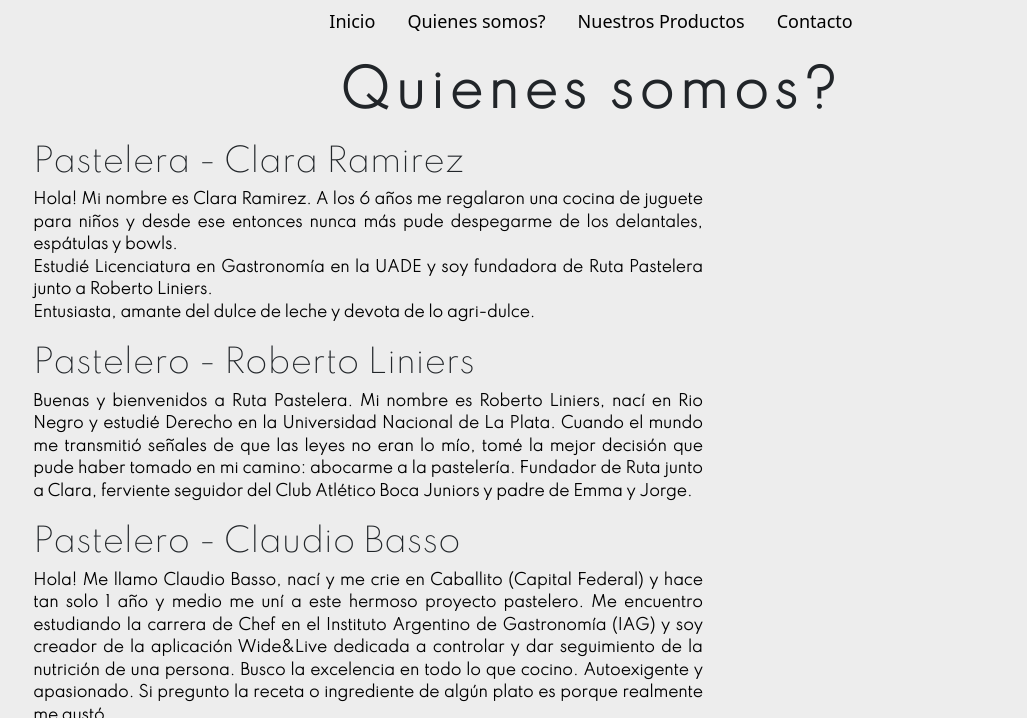
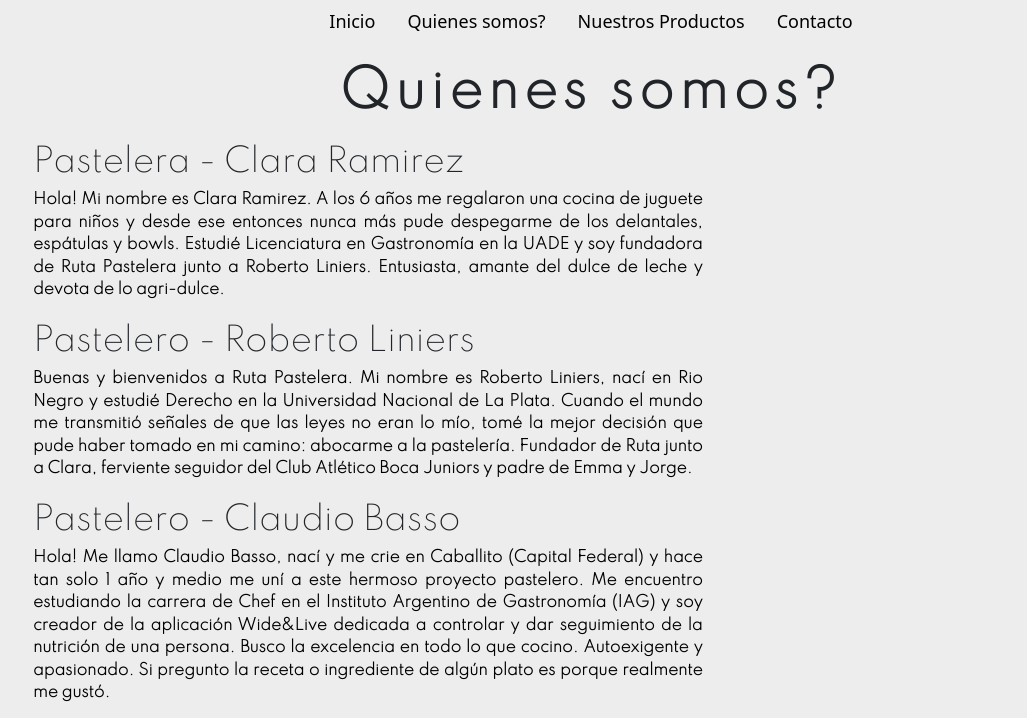
Before and after one commit to matiasfagan/proyectoCoderhouseWeb, a website: page rutaPastelera/quienesSomos.html in a window 1280 px wide. Shown: the top 718 px of the page, without its empty margins (49-1076 px from the left). Drawn offline with nearby package versions, Linux system fonts and the light colour scheme.

Commit message:
Quienes somos. Nuestros Productos

```diff
--- a/rutaPastelera/quienesSomos.html
+++ b/rutaPastelera/quienesSomos.html
@@ -41,16 +41,11 @@
         <!-- Presentacion Chefs. Titulo secundario y contenido -->
         <div class="container">
             <h2 class="quieneSomos__titulo--secundario"> Pastelera - Clara Ramirez</h2>
-            <p class="quienesSomos_contenido">Hola! Mi nombre es Clara Ramirez. A los 6 años me regalaron una cocina de juguete para niños y desde ese entonces nunca más pude despegarme de los delantales, espátulas y bowls.
-                <br>Estudié Licenciatura en Gastronomía en la UADE y soy fundadora de Ruta Pastelera junto a Roberto Liniers.
-                <br>Entusiasta, amante del dulce de leche y devota de lo agri-dulce.</p>
+            <p class="quienesSomos_contenido">Hola! Mi nombre es Clara Ramirez. A los 6 años me regalaron una cocina de juguete para niños y desde ese entonces nunca más pude despegarme de los delantales, espátulas y bowls. Estudié Licenciatura en Gastronomía en la UADE y soy fundadora de Ruta Pastelera junto a Roberto Liniers. Entusiasta, amante del dulce de leche y devota de lo agri-dulce.</p>
             <h2 class="quieneSomos__titulo--secundario">Pastelero - Roberto Liniers</h2>
-            <p class="quienesSomos_contenido">Buenas y bienvenidos a Ruta Pastelera. Mi nombre es Roberto Liniers, nací en Rio Negro y estudié Derecho en la Universidad Nacional de La Plata. Cuando el mundo me transmitió señales de que las leyes no eran lo mío, tomé la mejor decisión que pude haber tomado en mi camino: abocarme a la pastelería.
-                Fundador de Ruta junto a Clara, ferviente seguidor del Club Atlético Boca Juniors y padre de Emma y Jorge.</p>
+            <p class="quienesSomos_contenido">Buenas y bienvenidos a Ruta Pastelera. Mi nombre es Roberto Liniers, nací en Rio Negro y estudié Derecho en la Universidad Nacional de La Plata. Cuando el mundo me transmitió señales de que las leyes no eran lo mío, tomé la mejor decisión que pude haber tomado en mi camino: abocarme a la pastelería. Fundador de Ruta junto a Clara, ferviente seguidor del Club Atlético Boca Juniors y padre de Emma y Jorge.</p>
             <h2 class="quieneSomos__titulo--secundario">Pastelero - Claudio Basso</h2>
-            <p class="quienesSomos_contenido">Hola! Me llamo Claudio Basso, nací y me crie en Caballito (Capital Federal) y hace tan solo 1 año y medio me uní a este hermoso proyecto pastelero.
-                Me encuentro estudiando la carrera de Chef en el Instituto Argentino de Gastronomía (IAG) y soy creador de la aplicación Wide&Live dedicada a controlar y dar seguimiento de la nutrición de una persona.
-                Busco la excelencia en todo lo que cocino. Autoexigente y apasionado. Si pregunto la receta o ingrediente de algún plato es porque realmente me gustó.</p>
+            <p class="quienesSomos_contenido">Hola! Me llamo Claudio Basso, nací y me crie en Caballito (Capital Federal) y hace tan solo 1 año y medio me uní a este hermoso proyecto pastelero. Me encuentro estudiando la carrera de Chef en el Instituto Argentino de Gastronomía (IAG) y soy creador de la aplicación Wide&Live dedicada a controlar y dar seguimiento de la nutrición de una persona. Busco la excelencia en todo lo que cocino. Autoexigente y apasionado. Si pregunto la receta o ingrediente de algún plato es porque realmente me gustó.</p>
         </div>
     </main>
     <footer>
```
Also changed, not shown: rutaPastelera/nuestrosProductos.html (+3 -1 lines).
